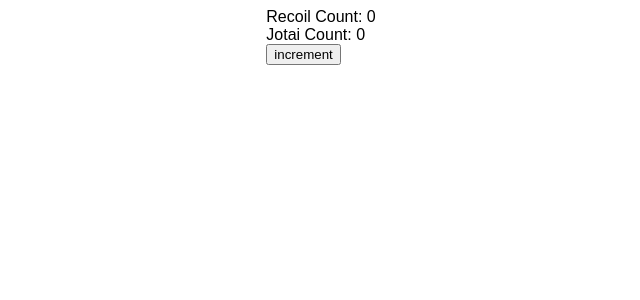
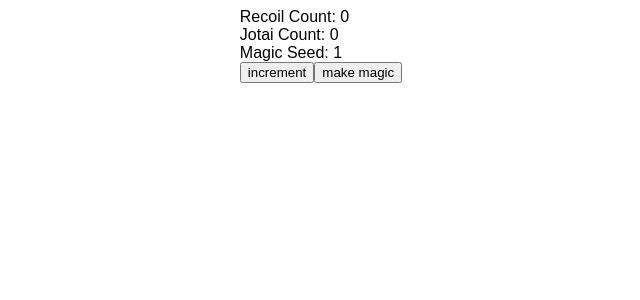
Before and after one commit to stevemolitor/jotai-recoil, a React (Create React App) app: page / in a window 1280 px wide. Shown: the top 300 px of the page, without its empty margins (319-959 px from the left). Built offline with nearby package versions, Linux system fonts and the light colour scheme.

Commit message:
Demonstrate that jotaiStore.get does not pick up changes in same tx

```diff
--- a/src/JotaiRecoilBridge.tsx
+++ b/src/JotaiRecoilBridge.tsx
@@ -2,10 +2,16 @@
   atom as jotaiAtom,
   createStore,
   Provider,
+  useAtomValue,
   useAtomValue as useJotaiAtomValue,
 } from "jotai";
 import { useCallback } from "react";
-import { atom as recoilAtom, RecoilRoot, useRecoilState } from "recoil";
+import {
+  atom as recoilAtom,
+  RecoilRoot,
+  useRecoilCallback,
+  useRecoilState,
+} from "recoil";
 
 const jotaiStore = createStore();
 
@@ -36,9 +42,31 @@
   ],
 });
 
+const jotaiMagicSeed = jotaiAtom(1);
+
+const useMakeMagicNumber = () =>
+  useRecoilCallback(({ snapshot, set }) => async () => {
+    const seed = jotaiStore.get(jotaiMagicSeed);
+
+    const jCount1 = jotaiStore.get(jotaiCount);
+    console.log("jCount1", jCount1);
+
+    const count = await snapshot.getPromise(recoilCount);
+    const newCount = count * 2;
+    console.log("newCount (new magic seed)", newCount);
+
+    set(recoilCount, newCount);
+    jotaiStore.set(jotaiMagicSeed, newCount);
+
+    const jCount2 = jotaiStore.get(jotaiCount);
+    console.log("jCount2", jCount2);
+  });
+
 const Count = () => {
   const [rCount, setRCount] = useRecoilState(recoilCount);
   const jCount = useJotaiAtomValue(jotaiCount);
+  const magicSeed = useAtomValue(jotaiMagicSeed);
+  const makeMagicNumber = useMakeMagicNumber();
 
   // two renders here because of using recoil & jotai, but just one if we just use the recoil atom
   console.log("render Count");
@@ -51,7 +79,9 @@
     <div>
       <div>Recoil Count: {rCount}</div>
       <div>Jotai Count: {jCount}</div>
+      <div>Magic Seed: {magicSeed}</div>
       <button onClick={increment}>increment</button>
+      <button onClick={makeMagicNumber}>make magic</button>
     </div>
   );
 };
```
